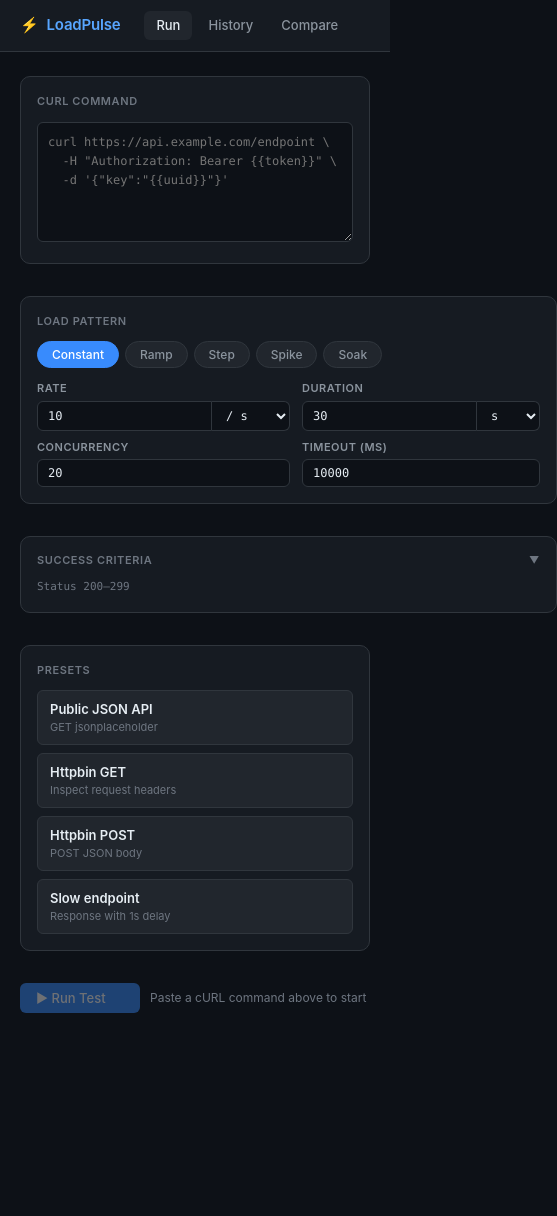
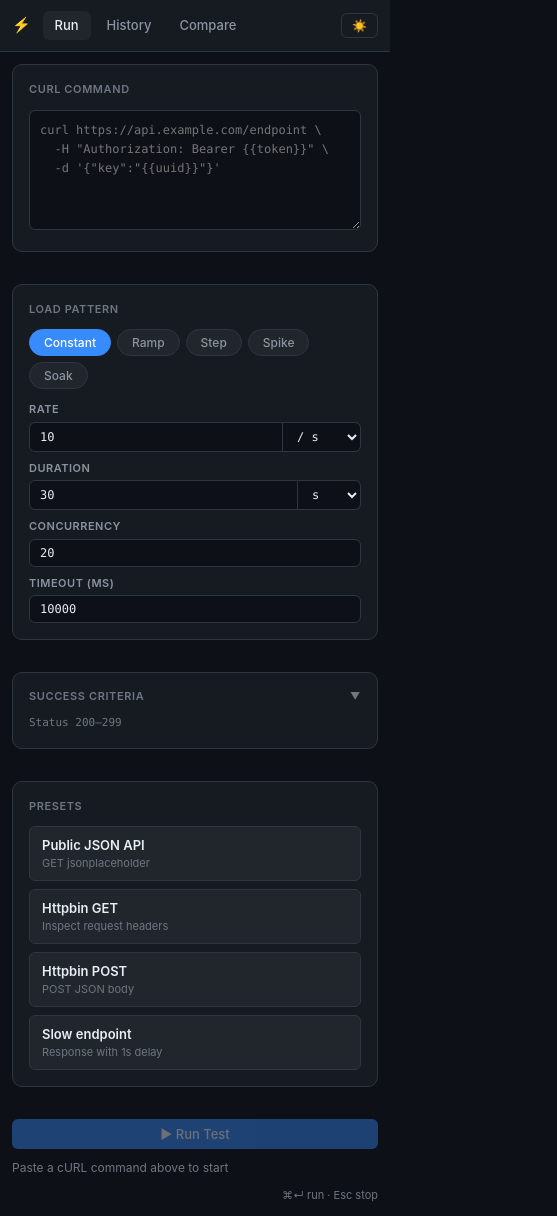
Before and after one commit to Ayush2966/LOAD-PULSE, a React (Vite) app: page / in a window 390 px wide. Shown: the whole page, 557 px wide, since content can reach past the window. Before the commit the page ends 1037 px from the top, so only its background shows below. Built offline with nearby package versions, Linux system fonts and the light colour scheme.

Commit message:
feat: theme toggle, keyboard shortcuts, mobile layout

```diff
--- a/src/App.tsx
+++ b/src/App.tsx
@@ -1,9 +1,19 @@
 import { BrowserRouter, Routes, Route, NavLink } from 'react-router-dom'
+import { useState, useEffect } from 'react'
 import Run from './pages/Run'
 import History from './pages/History'
 import Compare from './pages/Compare'
 
 function Layout({ children }: { children: React.ReactNode }) {
+  const [theme, setTheme] = useState<'dark' | 'light'>(() => {
+    return (localStorage.getItem('_lp_theme') as 'dark' | 'light') || 'dark'
+  })
+
+  useEffect(() => {
+    document.documentElement.setAttribute('data-theme', theme)
+    localStorage.setItem('_lp_theme', theme)
+  }, [theme])
+
   return (
     <div className="app-shell">
       <nav className="top-nav">
@@ -14,6 +24,15 @@ function Layout({ children }: { children: React.ReactNode }) {
           <NavLink to="/" end className={({ isActive }) => 'nav-link' + (isActive ? ' active' : '')}>Run</NavLink>
           <NavLink to="/history" className={({ isActive }) => 'nav-link' + (isActive ? ' active' : '')}>History</NavLink>
           <NavLink to="/compare" className={({ isActive }) => 'nav-link' + (isActive ? ' active' : '')}>Compare</NavLink>
+        </div>
+        <div style={{ marginLeft: 'auto' }}>
+          <button
+            className="btn btn-ghost btn-sm"
+            onClick={() => setTheme(t => t === 'dark' ? 'light' : 'dark')}
+            title="Toggle theme"
+          >
+            {theme === 'dark' ? '☀️' : '🌙'}
+          </button>
         </div>
       </nav>
       <main className="page-content">{children}</main>
--- a/src/index.css
+++ b/src/index.css
@@ -22,6 +22,27 @@
   --font: -apple-system, BlinkMacSystemFont, 'Segoe UI', Helvetica, Arial, sans-serif;
   --font-mono: ui-monospace, SFMono-Regular, 'SF Mono', Menlo, Consolas, monospace;
   --shadow: 0 1px 3px rgba(0,0,0,.4);
+}
+
+[data-theme="light"] {
+  --bg: #f6f8fa;
+  --bg1: #ffffff;
+  --bg2: #f0f2f4;
+  --bg3: #d0d7de;
+  --border: #d0d7de;
+  --border2: #afb8c1;
+  --text: #1f2328;
+  --text2: #57606a;
+  --text3: #6e7781;
+  --accent: #0969da;
+  --accent-h: #0550ae;
+  --green: #1a7f37;
+  --green-t: #d1f0d9;
+  --red: #cf222e;
+  --red-t: #ffd8d8;
+  --yellow: #9a6700;
+  --yellow-t: #faecc7;
+  --orange: #bc4c00;
 }
 
 *, *::before, *::after { box-sizing: border-box; margin: 0; padding: 0; }
@@ -458,3 +479,17 @@ input[type="number"]::-webkit-inner-spin-button { -webkit-appearance: none; }
 .text-mono { font-family: var(--font-mono); }
 .w-full { width: 100%; }
 .section-sep { height: 1px; background: var(--border); margin: 16px 0; }
+
+@media (max-width: 600px) {
+  .page-content { padding: 12px; }
+  .top-nav { padding: 0 12px; gap: 12px; }
+  .nav-brand span { display: none; }
+  .stats-grid { grid-template-columns: repeat(3, 1fr); }
+  .charts-grid { grid-template-columns: 1fr; }
+  .config-row { grid-template-columns: 1fr; }
+  .form-grid-2 { grid-template-columns: 1fr; }
+  .btn-run { width: 100%; justify-content: center; }
+  .action-bar { flex-direction: column; align-items: stretch; }
+  .hist-table th:nth-child(3), .hist-table td:nth-child(3),
+  .hist-table th:nth-child(4), .hist-table td:nth-child(4) { display: none; }
+}
--- a/src/pages/Run.tsx
+++ b/src/pages/Run.tsx
@@ -74,6 +74,21 @@ export default function Run() {
     }
   // eslint-disable-next-line react-hooks/exhaustive-deps
   }, [status])
+
+  // Keyboard shortcuts
+  useEffect(() => {
+    function onKey(e: KeyboardEvent) {
+      if ((e.metaKey || e.ctrlKey) && e.key === 'Enter') {
+        e.preventDefault()
+        if (!running && parsed) handleStart()
+      }
+      if (e.key === 'Escape' && running) {
+        stopTest('manual')
+      }
+    }
+    window.addEventListener('keydown', onKey)
+    return () => window.removeEventListener('keydown', onKey)
+  }, [running, parsed])
 
   function handleStart() {
     if (!parsed) return
@@ -227,6 +242,7 @@ export default function Run() {
           <button className="btn btn-ghost" onClick={reset}>Reset</button>
         )}
         {!parsed && <span className="action-hint">Paste a cURL command above to start</span>}
+        <span className="action-hint" style={{ fontSize: 11, marginLeft: 'auto' }}>⌘↵ run · Esc stop</span>
         {thresholdMsg && <span className="threshold-msg">{thresholdMsg}</span>}
       </div>
 
```
